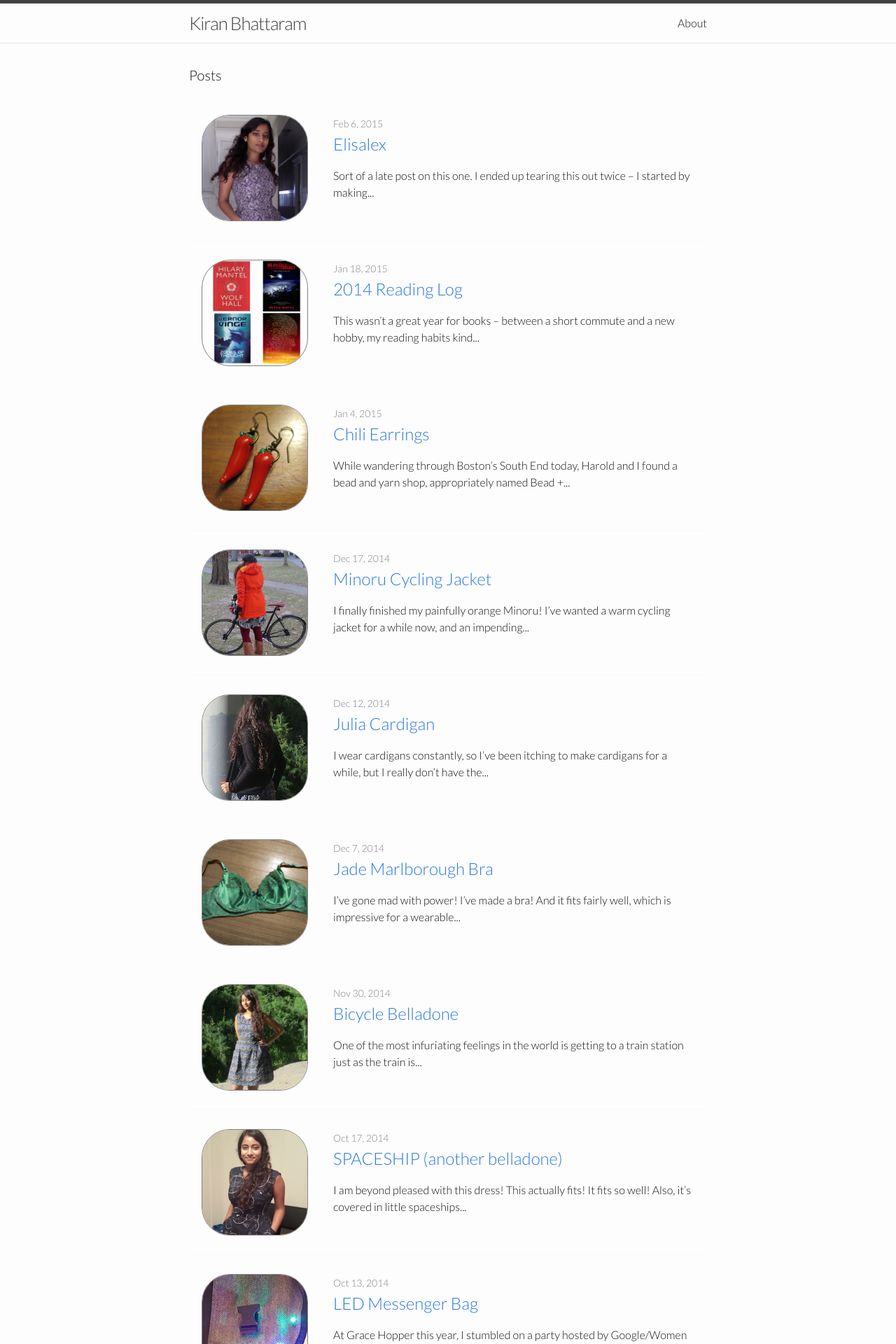
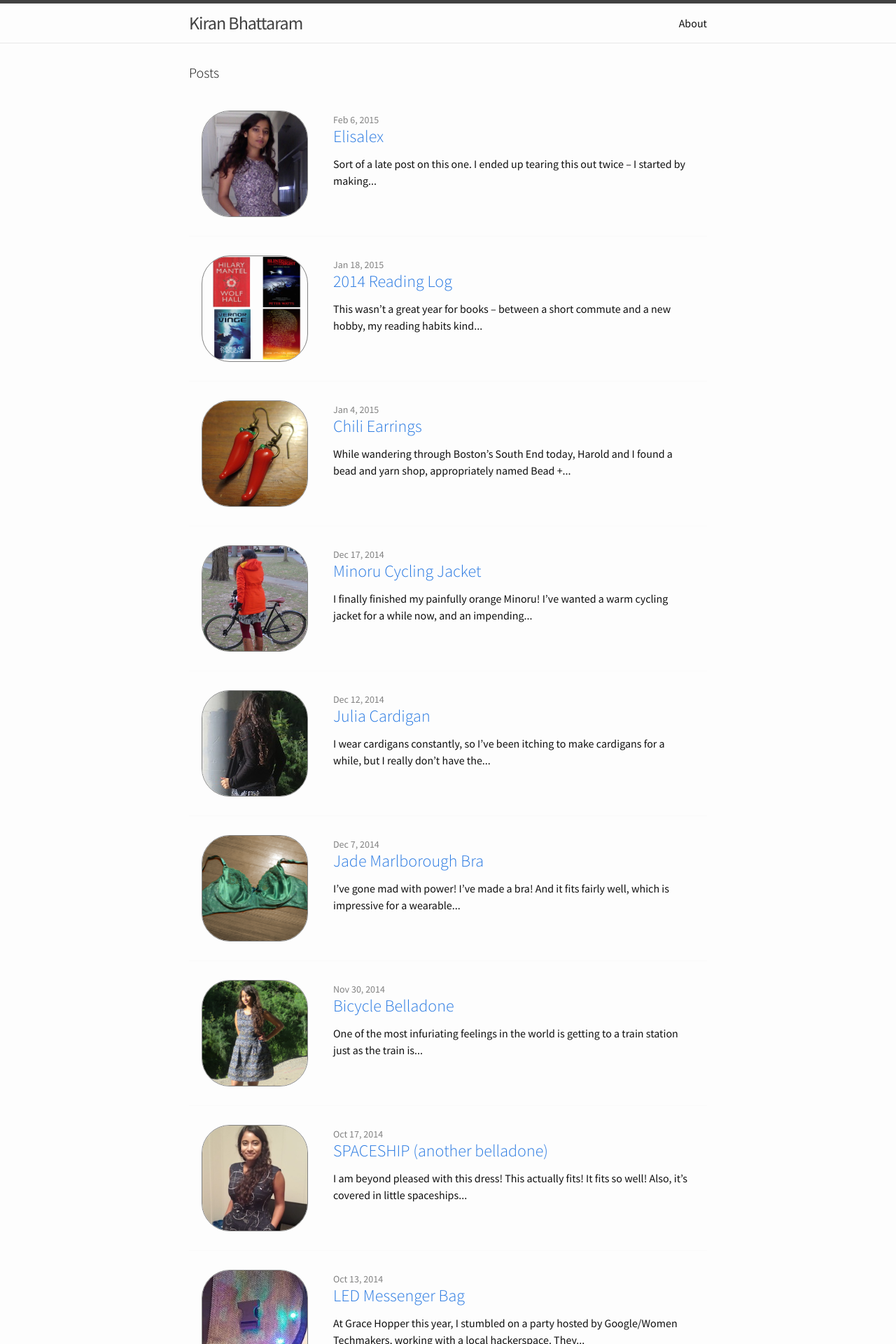
Before and after one commit to kiran/kiran.github.io, a Jekyll site: the page built from index.html, in a window 1280 px wide. Shown: the top 1920 px of the page at 70% size. Built offline with Jekyll 4.4.1, drawn with Linux system fonts in a browser that asks for light colours.

Commit message:
change font

```diff
--- a/_includes/head.html
+++ b/_includes/head.html
@@ -9,5 +9,5 @@
   <link rel="stylesheet" href="{{ "/css/main.css" | prepend: site.baseurl }}">
   <link rel="canonical" href="{{ page.url | replace:'index.html','' | prepend: site.baseurl | prepend: site.url }}">
   <link rel="alternate" type="application/atom+xml" title="{{ site.title }}" href="{{ "/feed.xml" | prepend: site.baseurl | prepend: site.url }}" />
-  <link href='http://fonts.googleapis.com/css?family=Lato:300,400,600' rel='stylesheet' type='text/css'>
+  <link href='http://fonts.googleapis.com/css?family=Source+Sans+Pro:400,300,italic' rel='stylesheet' type='text/css'>
 </head>
--- a/_sass/_base.scss
+++ b/_sass/_base.scss
@@ -17,7 +17,7 @@
     font-family: $base-font-family;
     font-size: $base-font-size;
     line-height: $base-line-height;
-    font-weight: 300;
+    font-weight: 400;
     color: $text-color;
     background-color: $background-color;
     -webkit-text-size-adjust: 100%;
--- a/css/main.scss
+++ b/css/main.scss
@@ -6,10 +6,10 @@
 
 
 // Our variables
-$base-font-family: 'Lato', sans-serif;;
+$base-font-family: 'Source Sans Pro', sans-serif;;
 $base-font-size:   16px;
 $small-font-size:  $base-font-size * 0.875;
-$base-line-height: 1.5;
+$base-line-height: 1.5em;
 
 $spacing-unit:     30px;
 
```
